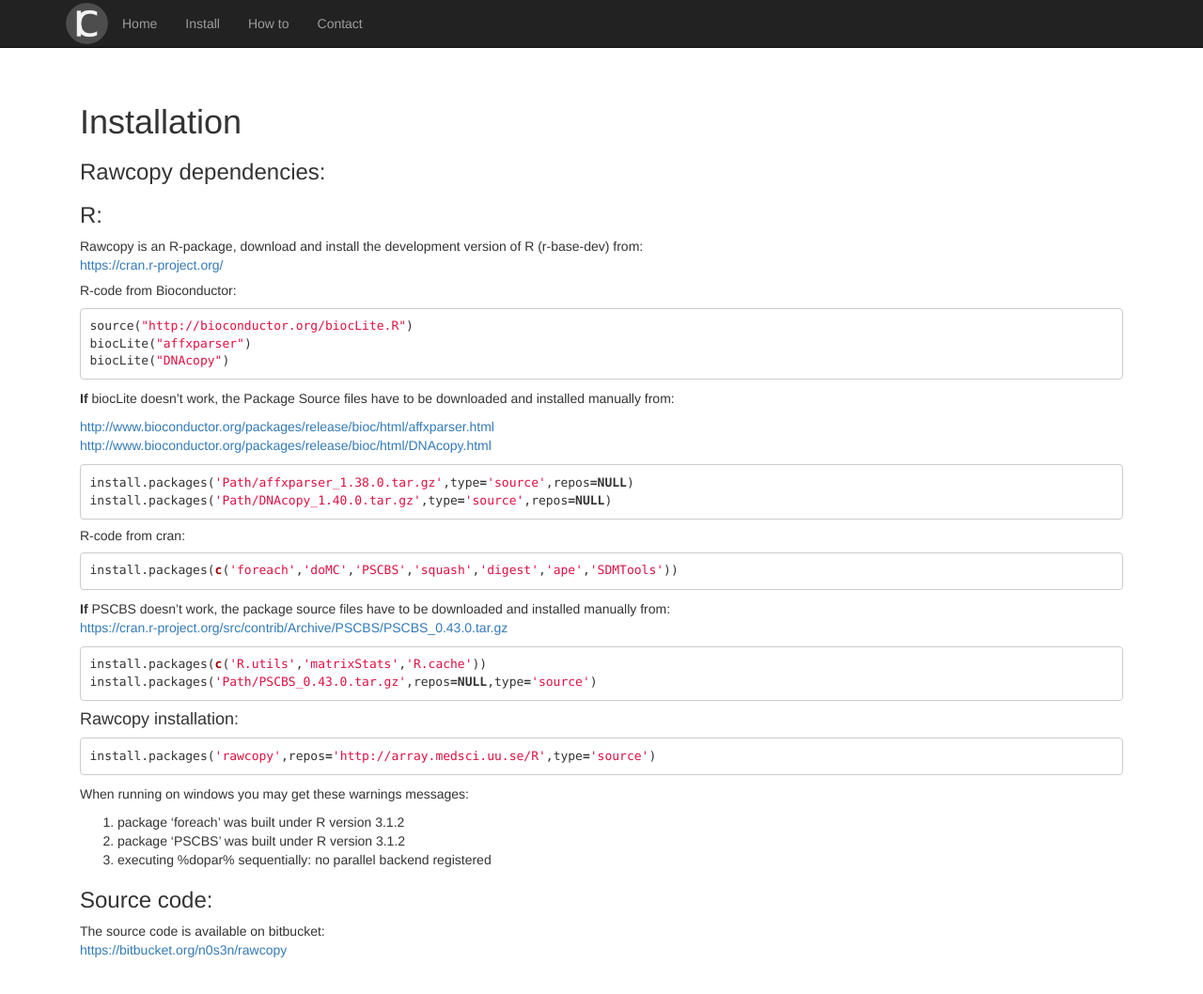
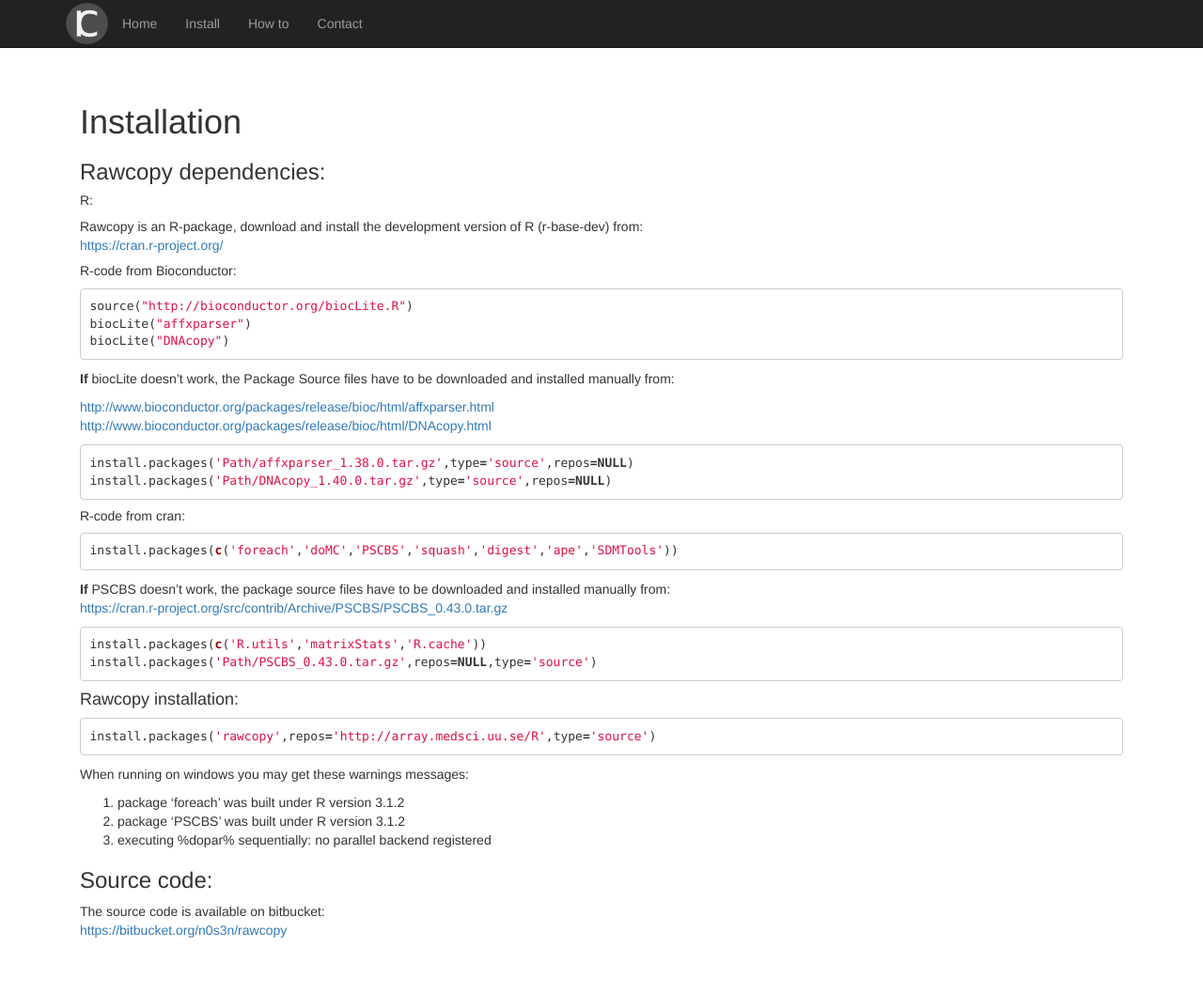
Before and after one commit to rawcopy/rawcopy.github.io, a Jekyll site: the page built from install.md, in a window 1280 px wide and 1071 px high. Shown: the top 1058 px of the window at 94% size. Built offline with Jekyll 4.4.1, drawn with Linux system fonts in a browser that asks for light colours; nearby versions of some CDN libraries.

```diff
--- a/install.md
+++ b/install.md
@@ -6,7 +6,8 @@ title:  'install'
 # Installation
 
 ### Rawcopy dependencies:
-### R:
+
+##### R:
 Rawcopy is an R-package, download and install the development version of R (r-base-dev) from:
 <a href='https://cran.r-project.org/'>https://cran.r-project.org/</a>
 
```
